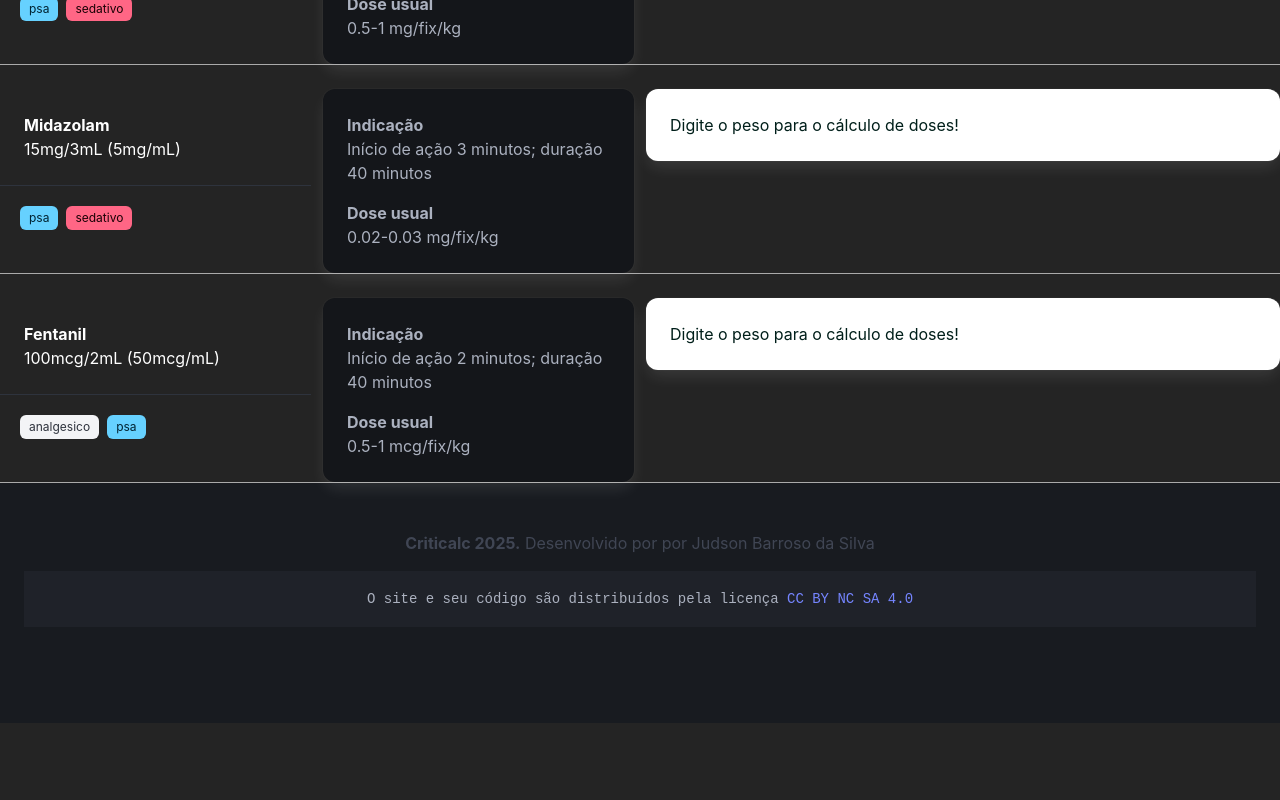
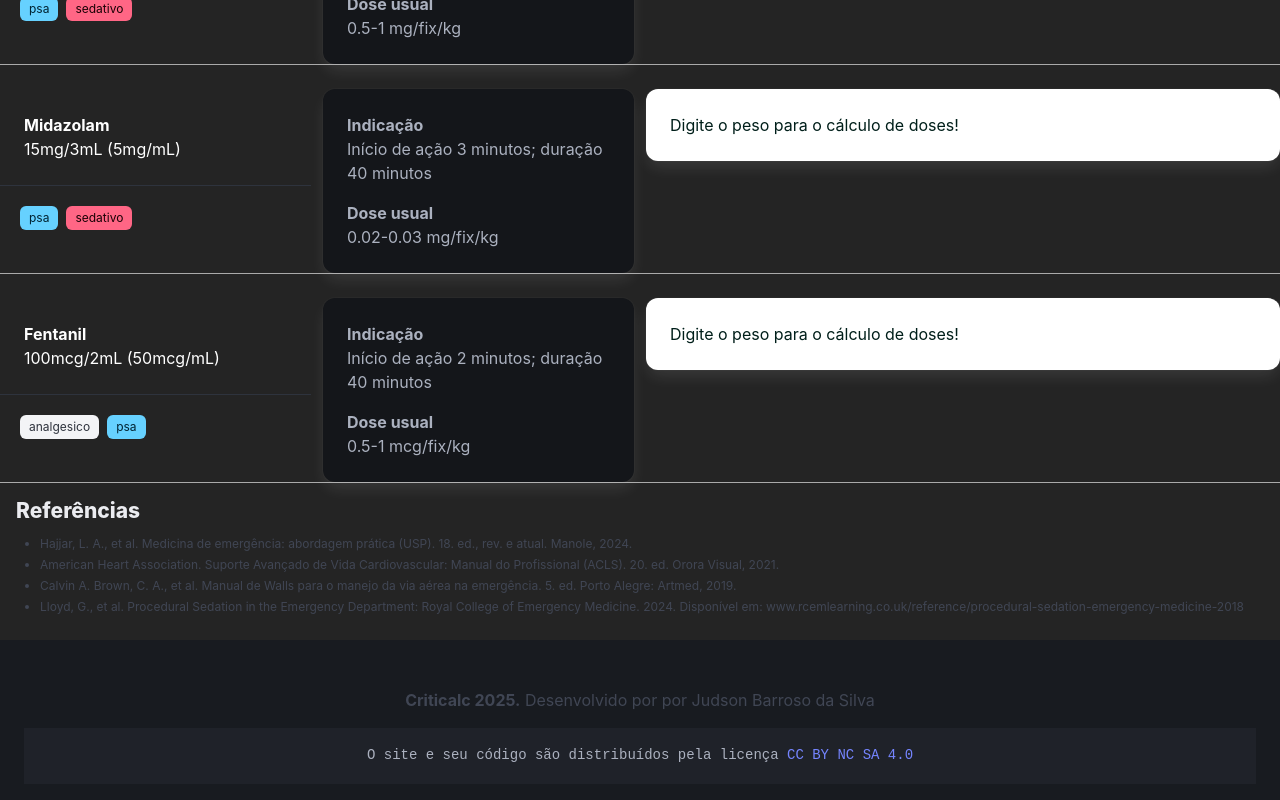
Before and after one commit to judsonbsilva/criticalc, a Vue app: page / in a window 1280 px wide. Shown: the part 6778-7578 px from the top of the page. Before the commit the page ends 7501 px from the top, so only its background shows below. Built offline with nearby package versions, Linux system fonts and the light colour scheme.

Commit message:
add: adiciona referências no final da página

```diff
--- a/src/components/Main.vue
+++ b/src/components/Main.vue
@@ -5,6 +5,7 @@ import Drug from './Drug.vue'
 import Navbar from './Navbar.vue'
 import Searchbar from './Searchbar.vue'
 import Footer from './Footer.vue'
+import References from './References.vue'
 
 const props = defineProps({
   dataCSV: Array
@@ -17,7 +18,6 @@ const tag = ref(null);
 const data = ref([]);
 
 var drugId = 0;
-
 
 const updateWeight = (val) => dataWeight.value = val.value;
 const updateHeight = (val) => dataHeight.value = val.value;
@@ -64,6 +64,7 @@ onMounted(() => {
         :key=drugId++
       />
     </div>
+    <References />
     <Footer />
   </div>
 </template>
--- /dev/null
+++ b/src/components/References.vue
@@ -0,0 +1,20 @@
+<script setup>
+</script>
+<template>
+    <div class="references content is-small">
+        <h2>Referências</h2>
+        <ul>
+            <li>Hajjar, L. A., et al. Medicina de emergência: abordagem prática (USP). 18. ed., rev. e
+                atual. Manole, 2024.</li>
+            <li>American Heart Association. Suporte Avançado de Vida Cardiovascular: Manual do Profissional (ACLS). 20. ed. Orora Visual, 2021.</li>
+            <li>Calvin A. Brown, C. A., et al. Manual de Walls para o manejo da via aérea na emergência. 5. ed. Porto Alegre: Artmed, 2019.</li>
+            <li>Lloyd, G., et al. Procedural Sedation in the Emergency Department: Royal College of Emergency Medicine. 2024. Disponível em: www.rcemlearning.co.uk/reference/procedural-sedation-emergency-medicine-2018</li>
+        </ul>
+    </div>
+</template>
+
+<style scoped>
+.references {
+    margin: 1rem;
+}
+</style>
```
